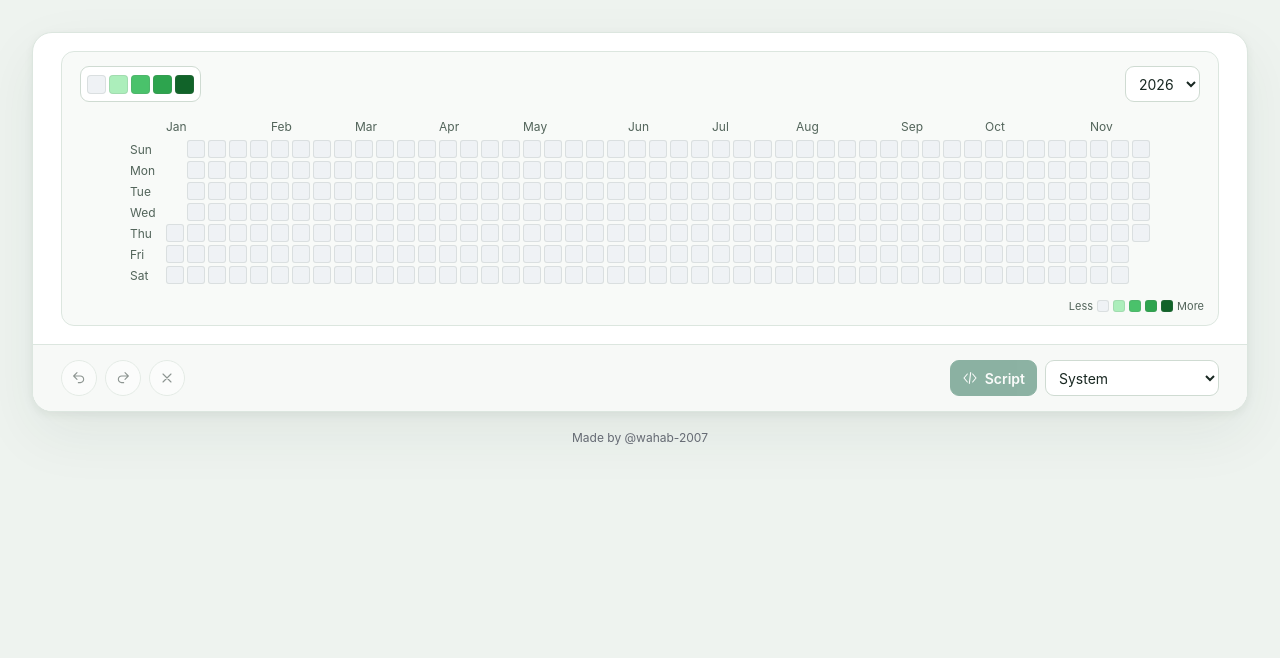
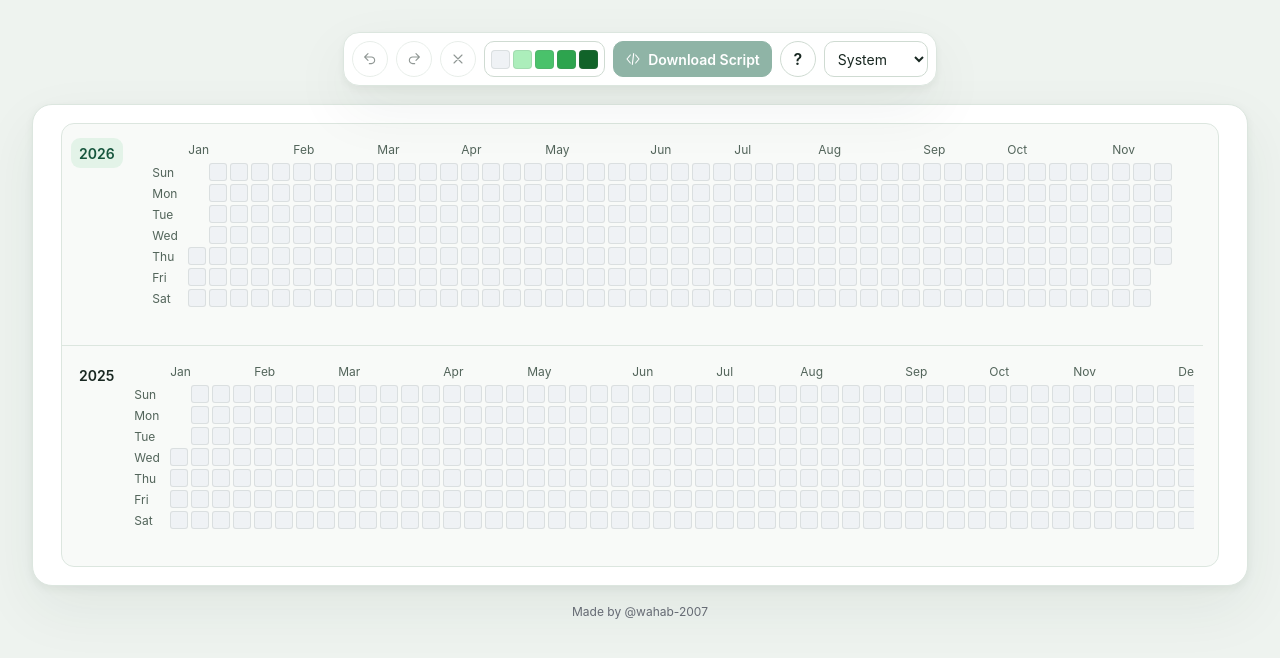
Before and after one commit to wahab-2007/brush-io, a React (Vite) app: page / in a window 1280 px wide. Shown: the top 658 px of the page. Built offline with nearby package versions, Linux system fonts and the light colour scheme.

Commit message:
Browse Brush IO years in a scroll panel with a centered toolbar

```diff
--- a/src/App.tsx
+++ b/src/App.tsx
@@ -1,14 +1,17 @@
-import { useEffect, useMemo, useState } from 'react'
+import { memo, useCallback, useEffect, useMemo, useRef, useState } from 'react'
 import { Appearance } from './components/Appearance.tsx'
 import { Graph } from './components/Graph.tsx'
-import { Icon } from './components/Icon.tsx'
+import { CalendarToolbar } from './components/CalendarToolbar.tsx'
+import { CalendarViewport } from './components/CalendarViewport.tsx'
 import { PaletteSelect } from './components/PaletteSelect.tsx'
 import { useInterfaceSounds } from './lib/useInterfaceSounds.ts'
 import type { PaintDelta } from './lib/useCellPaint.ts'
 import { FIRST_YEAR, yearDates } from './lib/calendar.ts'
 import { summarize } from './lib/intensity.ts'
 import { createPlan, generatePython } from './lib/pythonGenerator.ts'
-import { newHistory, readSession, redo, saveSession, setChanges, setCount, undo } from './lib/session.ts'
+import { newHistory, readSession, redo, rememberYear, saveSession, setChanges, setCount, undo } from './lib/session.ts'
+import type { History } from './lib/session.ts'
+import type { Changes } from './lib/intensity.ts'
 import { colorsFor, schemeFor } from './lib/themes.ts'
 import { useAppearancePreferences } from './lib/useAppearancePreferences.ts'
 
@@ -35,19 +38,32 @@ function download(filename: string, content: string, type: string) {
   window.setTimeout(() => URL.revokeObjectURL(url), 1000)
 }
 
+const currentYear = new Date().getUTCFullYear()
+const years = Array.from({ length: currentYear - FIRST_YEAR + 1 }, (_, index) => currentYear - index)
+
+const YearGraph = memo(function YearGraph({ year, changes, palette, paint }: {
+  year: number
+  changes: Changes
+  palette: string[]
+  paint: (date: string, delta: PaintDelta, stroke: symbol) => void
+}) {
+  const dates = useMemo(() => yearDates(year), [year])
+  const { counts, levels } = useMemo(() => summarize(dates, changes), [dates, changes])
+  return <Graph dates={dates} counts={counts} levels={levels} palette={palette} onPaint={paint}/>
+})
+
 export default function App() {
-  const currentYear = new Date().getUTCFullYear()
-  const [initial] = useState(recover)
-  const [year, setYear] = useState(initial?.year ?? currentYear)
-  const [history, setHistory] = useState(() => newHistory(initial?.changes))
+  const [position] = useState(() => ({ year: recover()?.year ?? currentYear }))
+  const [year, setYear] = useState(position.year)
+  const [histories, setHistories] = useState<Record<number, History>>(() =>
+    Object.fromEntries(years.map((item) => [item, newHistory(recover(item)?.changes)])))
+  const persisted = useRef(histories)
+  const history = histories[year]
   const [{ mode, theme }, setAppearance] = useAppearancePreferences()
   const [systemDark, setSystemDark] = useState(() => matchMedia(systemQuery).matches)
   const [notice, setNotice] = useState('')
   const scheme = schemeFor(mode, systemDark)
   const palette = useMemo(() => colorsFor(theme, scheme), [theme, scheme])
-  const currentDates = useMemo(() => yearDates(year), [year])
-  const { counts, levels, total } = useMemo(() => summarize(currentDates, history.current), [currentDates, history.current])
-  const years = Array.from({ length: currentYear - FIRST_YEAR + 1 }, (_, index) => currentYear - index)
 
   useInterfaceSounds()
 
@@ -65,60 +81,56 @@ export default function App() {
 
   useEffect(() => {
     try {
-      saveSession(localStorage, { year, changes: history.current })
+      for (const item of years) {
+        if (histories[item].current !== persisted.current[item].current) {
+          saveSession(localStorage, { year: item, changes: histories[item].current }, false)
+        }
+      }
+      rememberYear(localStorage, year)
+      persisted.current = histories
+      setNotice('')
     } catch {
       setNotice('Local storage is unavailable. Your canvas may not survive a reload.')
     }
-  }, [year, history.current])
+  }, [year, histories])
 
-  function paintCell(date: string, delta: PaintDelta, stroke: symbol) {
-    setHistory((state) => {
+  const edit = useCallback((target: number, update: (history: History) => History) => {
+    setHistories((current) => {
+      const previous = current[target]
+      const next = update(previous)
+      return next === previous ? current : { ...current, [target]: next }
+    })
+  }, [])
+
+  const paintCell = useCallback((date: string, delta: PaintDelta, stroke: symbol) => {
+    const target = Number(date.slice(0, 4))
+    setYear(target)
+    edit(target, (state) => {
       const count = state.current[date] ?? 0
       return setCount(state, date, Math.max(0, Math.min(Number.MAX_SAFE_INTEGER, count + delta)), stroke)
     })
-  }
+  }, [edit])
 
-  function changeYear(next: number) {
-    setYear(next)
-    setHistory(newHistory(recover(next)?.changes))
-    setNotice('')
-  }
+  const additions = Object.keys(history.current).length > 0
 
   function exportScript() {
-    const plan = createPlan(currentDates, history.current)
+    const plan = createPlan(yearDates(year), history.current)
     if (plan.length) download(scriptName, generatePython(plan), 'text/x-python;charset=utf-8')
   }
 
   return (
     <main className="app">
+      <CalendarToolbar year={year}
+        canUndo={!!history.past.length} canRedo={!!history.future.length} canClear={additions} canDownload={additions}
+        onUndo={() => edit(year, undo)} onRedo={() => edit(year, redo)}
+        onClear={() => edit(year, (state) => setChanges(state, {}))} onDownload={exportScript}
+        palette={<PaletteSelect value={theme} scheme={scheme} colors={palette} onChange={(theme) => setAppearance((current) => ({ ...current, theme }))}/>}
+        appearance={<Appearance theme={mode} onChange={(mode) => setAppearance((current) => ({ ...current, mode }))}/>}/>
+
       <section className="workspace" aria-label="Contribution canvas">
         <div className="graph-section">
-          <div className="graph-board">
-            <div className="graph-controls">
-              <PaletteSelect value={theme} scheme={scheme} colors={palette} onChange={(theme) => setAppearance((current) => ({ ...current, theme }))}/>
-              <select aria-label="Year" value={year} onChange={(event) => changeYear(Number(event.target.value))}>
-                {years.map((option) => <option key={option}>{option}</option>)}
-              </select>
-            </div>
-            <Graph dates={currentDates} counts={counts} levels={levels} palette={palette}
-              onPaint={paintCell}/>
-          </div>
-        </div>
-
-        <div className="action-bar">
-          <div className="history-actions" aria-label="Canvas history">
-            <button className="history-button" aria-label="Undo" title="Undo" disabled={!history.past.length} onClick={() => { setHistory(undo) }}><Icon name="undo"/></button>
-            <button className="history-button" aria-label="Redo" title="Redo" disabled={!history.future.length} onClick={() => { setHistory(redo) }}><Icon name="redo"/></button>
-            <button className="history-button" aria-label="Clear canvas" title="Clear canvas" disabled={!total} onClick={() => {
-              setHistory((state) => setChanges(state, {}))
-            }}>
-              <Icon name="close"/>
-            </button>
-          </div>
-          <div className="script-actions">
-            <button className="primary" disabled={!total} onClick={exportScript}><Icon name="code"/>Script</button>
-            <Appearance theme={mode} onChange={(mode) => setAppearance((current) => ({ ...current, mode }))}/>
-          </div>
+          <CalendarViewport years={years} activeYear={year} position={position} onActivate={setYear}
+            renderYear={(item) => <YearGraph year={item} changes={histories[item].current} palette={palette} paint={paintCell}/>}/>
         </div>
         {notice && <div className="notice" role="alert">{notice}</div>}
       </section>
@@ -126,7 +138,6 @@ export default function App() {
       <footer className="site-credit">
         <a href="https://github.com/wahab-2007">Made by @wahab-2007</a>
       </footer>
-
     </main>
   )
 }
--- /dev/null
+++ b/src/components/CalendarToolbar.tsx
@@ -0,0 +1,48 @@
+import { useId } from 'react'
+import type { ReactNode } from 'react'
+import { Icon } from './Icon.tsx'
+
+interface CalendarToolbarProps {
+  year: number
+  canUndo: boolean
+  canRedo: boolean
+  canClear: boolean
+  canDownload: boolean
+  onUndo: () => void
+  onRedo: () => void
+  onClear: () => void
+  onDownload: () => void
+  palette: ReactNode
+  appearance: ReactNode
+}
+
+export function CalendarToolbar(props: CalendarToolbarProps) {
+  const helpId = useId()
+  return <header className="toolbar-wrap">
+    <div className="calendar-toolbar" role="group" aria-label="Calendar toolbar">
+      <button className="history-button" aria-label="Undo" title={'Undo in ' + props.year}
+        disabled={!props.canUndo} onClick={props.onUndo}><Icon name="undo"/></button>
+      <button className="history-button" aria-label="Redo" title={'Redo in ' + props.year}
+        disabled={!props.canRedo} onClick={props.onRedo}><Icon name="redo"/></button>
+      <button className="history-button" aria-label="Clear canvas" title={'Clear ' + props.year}
+        disabled={!props.canClear} onClick={props.onClear}><Icon name="close"/></button>
+      {props.palette}
+      <button className="primary" disabled={!props.canDownload} title={'Download script for ' + props.year}
+        onClick={props.onDownload}><Icon name="code"/>Download Script</button>
+      <button type="button" className="history-button help-button" aria-label="Help" aria-haspopup="dialog"
+        popoverTarget={helpId}>?</button>
+      {props.appearance}
+
+      <div id={helpId} className="calendar-help" popover="auto" role="dialog" aria-label="Calendar help">
+        <h2>Using the calendar</h2>
+        <ul>
+          <li>Scroll inside the calendar to browse years. Click a year on the left to make it active.</li>
+          <li>Left-click to add one, right-click to subtract one. Hold to repeat or drag across several cells. You can also use the arrow keys and + or −.</li>
+          <li>Undo, Redo, Clear, and Download Script apply to the active year. Editing a cell also makes its year active.</li>
+          <li>Choose the chart palette with the color cubes. Your palette and site theme are saved in this browser.</li>
+        </ul>
+        <a href="https://github.com/wahab-2007/brush-io#tutorial">Read the tutorial</a>
+      </div>
+    </div>
+  </header>
+}
--- /dev/null
+++ b/src/components/CalendarViewport.tsx
@@ -0,0 +1,55 @@
+import { useLayoutEffect, useRef, useState } from 'react'
+import type { ReactNode } from 'react'
+
+export type CalendarPosition = { year: number }
+
+interface CalendarViewportProps {
+  years: readonly number[]
+  position: CalendarPosition
+  activeYear: number
+  onActivate: (year: number) => void
+  renderYear: (year: number) => ReactNode
+}
+
+export function CalendarViewport({ years, position, activeYear, onActivate, renderYear }: CalendarViewportProps) {
+  const viewport = useRef<HTMLDivElement>(null)
+  const startIndex = Math.max(0, years.indexOf(position.year))
+  const [first, setFirst] = useState(() => Math.min(startIndex, Math.max(0, years.length - 2)))
+  const currentFirst = useRef(first)
+
+  function updateFirst(next: number) {
+    currentFirst.current = next
+    setFirst(next)
+  }
+
+  useLayoutEffect(() => {
+    const scroller = viewport.current
+    const row = scroller?.firstElementChild
+    if (!scroller || !row) return
+    const height = row.getBoundingClientRect().height
+    scroller.scrollTop = startIndex * height
+    updateFirst(Math.floor(scroller.scrollTop / height))
+  }, [position, startIndex, years.length])
+
+  return <div className="calendar-viewport" ref={viewport} tabIndex={0} role="region" aria-label="Calendar years"
+    onScroll={(event) => {
+      if (event.target !== event.currentTarget) return
+      const scroller = event.currentTarget
+      const height = scroller.firstElementChild?.getBoundingClientRect().height
+      if (!height) return
+      const next = Math.min(years.length - 1, Math.floor(scroller.scrollTop / height))
+      if (next === currentFirst.current) return
+      updateFirst(next)
+      onActivate(years[next])
+    }}>
+    {years.map((year, index) => <section className="calendar-year" key={year} aria-label={year + ' calendar'}>
+      <h2 className="year-heading">
+        <button type="button" className="year-marker" aria-pressed={year === activeYear}
+          onClick={() => onActivate(year)}>{year}</button>
+      </h2>
+      <div className="year-grid">
+        {index >= first - 1 && index <= first + 2 ? renderYear(year) : null}
+      </div>
+    </section>)}
+  </div>
+}
--- a/src/components/Graph.tsx
+++ b/src/components/Graph.tsx
@@ -109,11 +109,6 @@ export const Graph = memo(function Graph({
             <span>{activeCount === 1 ? 'commit' : 'commits'}</span>
           </>}
         </div>
-        <div className="legend" aria-label="Contribution intensity from less to more">
-          <span>Less</span>
-          {palette.map((color) => <span key={color} className="legend-cell" style={{ background: color }} aria-hidden="true"/>)}
-          <span>More</span>
-        </div>
       </div>
     </>
   )
--- a/src/lib/session.ts
+++ b/src/lib/session.ts
@@ -67,9 +67,13 @@ export function deserialize(raw: string, today = dateKey(new Date())): Session {
 const sessionKey = (year: number) => 'brush-io:v1:' + year
 const activeKey = 'brush-io:v1:active-year'
 
-export function saveSession(storage: Pick<Storage, 'setItem'>, session: Session) {
+export function saveSession(storage: Pick<Storage, 'setItem'>, session: Session, markActive = true) {
   storage.setItem(sessionKey(session.year), serialize(session))
-  storage.setItem(activeKey, String(session.year))
+  if (markActive) rememberYear(storage, session.year)
+}
+
+export function rememberYear(storage: Pick<Storage, 'setItem'>, year: number) {
+  storage.setItem(activeKey, String(year))
 }
 
 export function readSession(storage: Pick<Storage, 'getItem'>, year?: number, today?: string) {
--- a/src/styles.css
+++ b/src/styles.css
@@ -262,15 +262,14 @@ button.primary { background: var(--primary); border-color: var(--primary); color
 button.primary:hover:not(:disabled) { background: var(--primary-hover); border-color: var(--primary-hover); }
 
 .app { max-width: 1320px; margin: 0 auto; padding: 32px 32px 36px; }
-.appearance { color: var(--text); }
+.appearance { inline-size: 104px; color: var(--text); text-overflow: ellipsis; }
 button.history-button { flex: none; width: 36px; height: 36px; border-radius: 50%; padding: 0; }
 .site-credit { margin-top: 18px; text-align: center; font-size: 12px; }
 .site-credit a { color: var(--credit); text-decoration: none; }
 .site-credit a:hover, .site-credit a:focus-visible { text-decoration: underline; text-underline-offset: 3px; }
 .workspace { background: var(--surface); border: 1px solid var(--border); border-radius: 20px; overflow: clip; box-shadow: var(--shadow); }
 .graph-section { padding: 18px 28px 18px; }
-.action-bar, .script-actions, .history-actions { display: flex; align-items: center; gap: 8px; }
-.action-bar { justify-content: space-between; }
+.calendar-toolbar { display: flex; align-items: center; gap: 8px; }
 button.palette-preview { padding: 6px; color: var(--text); }
 .palette-cubes { display: inline-flex; align-items: center; gap: 3px; }
 .palette-cubes span { flex: none; width: 19px; height: 19px; border-radius: 4px; box-shadow: inset 0 0 0 1px var(--cell-border, #65776b27); }
@@ -295,8 +294,6 @@ button.palette-preview { padding: 6px; color: var(--text); }
   .palette-picker { margin: 6px; position-area: bottom span-right; position-try-fallbacks: flip-block, flip-inline, flip-block flip-inline; }
 }
 
-.graph-board { max-width: 1198px; margin-inline: auto; background: var(--board); border: 1px solid var(--border); border-radius: 13px; padding: 12px 14px 5px; }
-.graph-controls { display: flex; align-items: center; justify-content: space-between; gap: 12px; padding: 2px 4px 9px; }
 .graph-scroll { overflow-x: auto; padding: 4px 4px 8px; scrollbar-color: var(--control-border) transparent; }
 button.cell:hover { outline: 1px solid var(--focus); outline-offset: 1px; }
 .plot {
@@ -325,13 +322,10 @@ button.cell:hover { outline: 1px solid var(--focus); outline-offset: 1px; }
   line-height: 1;
 }
 .graph-footer { display: flex; flex-wrap: wrap; align-items: center; min-height: 28px; gap: 5px 10px; }
-.legend { display: flex; margin-inline-start: auto; padding-block: 3px; white-space: nowrap; gap: 4px; align-items: center; font-size: 11px; color: var(--muted); }
-.legend-cell { flex: none; width: 12px; height: 12px; border: 1px solid var(--cell-border, #65776b27); border-radius: 3px; }
 .cell-readout { display: flex; align-items: center; gap: 6px; min-height: 23px; color: var(--muted); font-size: 12px; }
 .cell-readout:empty { min-height: 0; }
 .readout-number { border-radius: 4px; padding: 2px 6px; font-weight: 700; font-variant-numeric: tabular-nums; }
-.action-bar { gap: 12px; flex-wrap: wrap; border-top: 1px solid var(--border); padding: 15px 28px; background: var(--quiet); }
-.script-actions, .history-actions { flex-wrap: wrap; }
+.calendar-toolbar { flex-wrap: wrap; }
 .notice { border-top: 1px solid var(--border); padding: 12px 28px; font-size: 13px; color: var(--muted); }
 .notice[role="alert"] { color: var(--error); }
 .visually-hidden { position: absolute; width: 1px; height: 1px; overflow: hidden; clip-path: inset(50%); padding: 0; border: 0; }
@@ -339,7 +333,73 @@ button.cell:hover { outline: 1px solid var(--focus); outline-offset: 1px; }
 @media (max-width: 700px) {
   .app { padding: 14px 14px 28px; }
   .graph-section { padding: 12px 15px; }
-  .graph-board { padding: 8px 8px 3px; }
-  .action-bar { padding: 12px 15px; }
   .notice { padding: 10px 15px; }
 }
+
+.toolbar-wrap { display: flex; justify-content: center; margin-bottom: 18px; }
+.calendar-toolbar {
+  justify-content: center;
+  max-width: 100%;
+  padding: 8px;
+  border: 1px solid var(--border);
+  border-radius: 16px;
+  background: var(--surface);
+  box-shadow: var(--shadow);
+}
+.calendar-toolbar button, .calendar-toolbar select { border-radius: 10px; transition: background-color .15s, border-color .15s; }
+.calendar-toolbar button.history-button { border-radius: 50%; }
+.help-button { font-size: 16px; }
+.calendar-help {
+  width: min(390px, calc(100vw - 24px));
+  max-height: calc(100dvh - 24px);
+  box-sizing: border-box;
+  overflow: auto;
+  padding: 16px 18px;
+  color: var(--text);
+  background: var(--surface);
+  border: 1px solid var(--control-border);
+  border-radius: 14px;
+  box-shadow: var(--shadow);
+  line-height: 1.5;
+}
+.calendar-help h2 { margin: 0; font-size: 16px; }
+.calendar-help ul { padding-inline-start: 19px; }
+.calendar-help li + li { margin-top: 6px; }
+.calendar-help a { color: var(--accent-text); }
+@supports (position-area: bottom span-left) {
+  .calendar-help { margin: 8px; position-area: bottom span-left; position-try-fallbacks: flip-block, flip-inline; }
+}
+
+.calendar-viewport {
+  --year-height: 222px;
+  max-height: calc(2 * var(--year-height));
+  overflow-y: auto;
+  overscroll-behavior: contain;
+  scrollbar-gutter: stable;
+  background: var(--board);
+  border: 1px solid var(--border);
+  border-radius: 13px;
+}
+.calendar-year {
+  display: grid;
+  grid-template-columns: max-content minmax(0, 1fr);
+  gap: 8px;
+  height: var(--year-height);
+  padding: 10px 9px 4px;
+  border-bottom: 1px solid var(--border);
+}
+.calendar-year:last-child { border-bottom: 0; }
+.year-heading { margin: 4px 0 0; font-size: 14px; }
+button.year-marker { padding-inline: 7px; min-height: 30px; border-color: transparent; background: transparent; }
+button.year-marker[aria-pressed="true"] { color: var(--accent-text); background: var(--active); }
+.year-grid { min-width: 0; }
+.year-message { margin: 13px 4px; color: var(--muted); font-size: 13px; }
+
+@media (max-width: 700px) {
+  .toolbar-wrap { margin-bottom: 12px; }
+  .calendar-year { padding-inline: 5px; gap: 2px; }
+  .calendar-toolbar { padding: 6px; }
+}
+@media (prefers-reduced-motion: reduce) {
+  .calendar-toolbar button, .calendar-toolbar select { transition: none; }
+}
```
Also changed, not shown: 1 other file (tests, documents, lock files or other folders).
